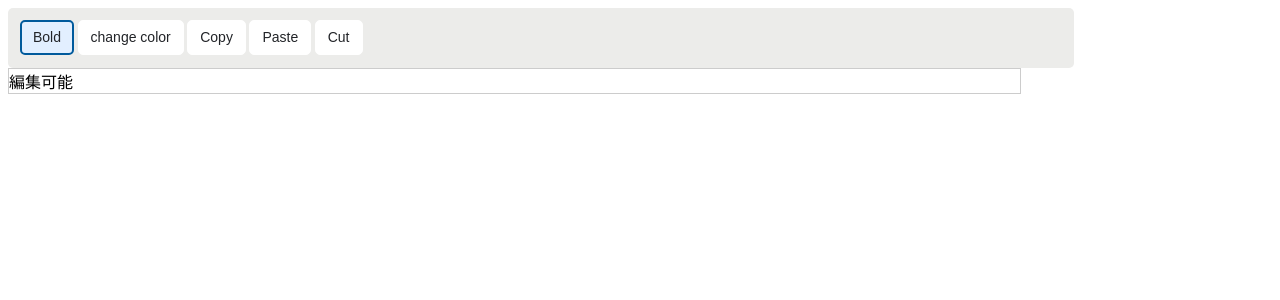
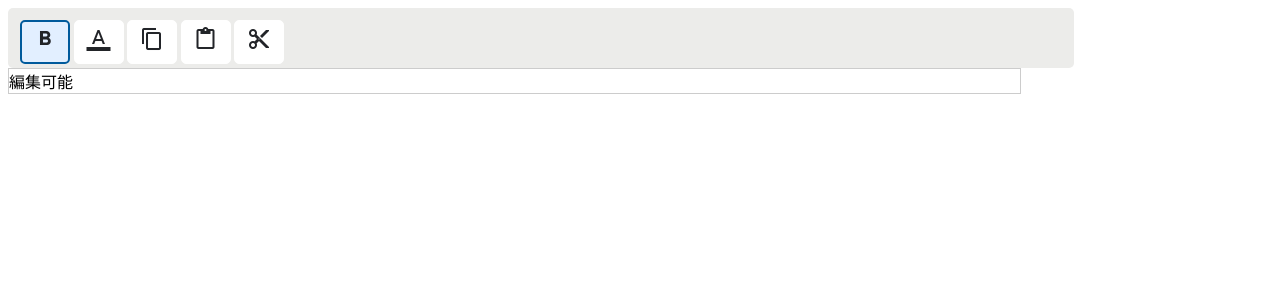
Before and after one commit to Penpen7/waiaria-toolbar, a React (Create React App) app: page / in a window 1280 px wide. Shown: the top 300 px of the page. Built offline with nearby package versions, Linux system fonts and the light colour scheme.

Commit message:
アイコンを変更

```diff
--- a/public/index.html
+++ b/public/index.html
@@ -1,14 +1,13 @@
 <!DOCTYPE html>
 <html lang="en">
+
 <head>
   <meta charset="utf-8" />
   <link rel="icon" href="%PUBLIC_URL%/favicon.ico" />
   <meta name="viewport" content="width=device-width, initial-scale=1" />
+  <link href="https://fonts.googleapis.com/icon?family=Material+Icons" rel="stylesheet">
   <meta name="theme-color" content="#000000" />
-    <meta
-      name="description"
-      content="Web site created using create-react-app"
-    />
+  <meta name="description" content="Web site created using create-react-app" />
   <link rel="apple-touch-icon" href="%PUBLIC_URL%/logo192.png" />
   <!--
       manifest.json provides metadata used when your web app is installed on a
@@ -26,6 +25,7 @@
     -->
   <title>React App</title>
 </head>
+
 <body>
   <noscript>You need to enable JavaScript to run this app.</noscript>
   <div id="root"></div>
@@ -40,4 +40,5 @@
       To create a production bundle, use `npm run build` or `yarn build`.
     -->
 </body>
+
 </html>
--- a/src/components/ToolBar.tsx
+++ b/src/components/ToolBar.tsx
@@ -1,28 +1,30 @@
-import FontMenu from "./FontMenu"
-import FontSize from "./FontSize"
-import {useRef, RefObject, useState, createRef, useEffect} from "react"
+import {useRef, useState, createRef, useEffect} from "react"
 export default function ToolBar() {
   const [lastFocusedButtonIndex, setLastFocusedButtonIndex] = useState(0)
-  const [IsToolBarFocused, setIsToolBarFocused] = useState(false)
   const buttons = [
     {
       name: "Bold",
+      icon: "format_bold",
       onClick: () => {document.execCommand("bold")}
     },
     {
       name: "change color",
-      onClick: () => {document.execCommand("bold")}
+      icon: "format_color_text",
+      onClick: () => {document.execCommand('foreColor', false, '#e51c23')}
     },
     {
       name: "Copy",
+      icon: "content_copy",
       onClick: () => {document.execCommand("copy")}
     },
     {
       name: "Paste",
+      icon: "content_paste",
       onClick: () => {document.execCommand("paste")}
     },
     {
       name: "Cut",
+      icon: "content_cut",
       onClick: () => {document.execCommand("cut")}
     }
   ]
@@ -30,13 +32,14 @@ export default function ToolBar() {
 
   useEffect(() => {
     refs.current[lastFocusedButtonIndex].current?.focus()
-  }, [lastFocusedButtonIndex, IsToolBarFocused])
+  }, [lastFocusedButtonIndex])
 
   return <div className="format"
     role="toolbar"
     aria-label="Text Formatting"
     aria-controls="textarea1"
-    tabIndex={0} onFocus={() => {refs.current[lastFocusedButtonIndex].current?.focus()}} onKeyDown={(e) => {
+    tabIndex={0}
+    onKeyDown={(e) => {
       switch (e.keyCode) {
         case 36:
           setLastFocusedButtonIndex(0)
@@ -49,11 +52,11 @@ export default function ToolBar() {
       }
     }}>
 
-    <div className="group characteristics">
+    <div className="group characteristics" >
       {
         buttons.map((v, i) => {
           return <>
-            <button type="button" value={v.name} onClick={() => {v.onClick()}} tabIndex={-1} ref={refs.current[i]}>{v.name}</button>
+            <button type="button" value={v.name} onClick={() => {setLastFocusedButtonIndex(i); v.onClick()}} tabIndex={lastFocusedButtonIndex === i ? 0 : -1} ref={refs.current[i]}><span className="material-icons">{v.icon}</span></button>
           </>
         })
       }
```
Lines whose indentation alone changed are shown as unchanged.
